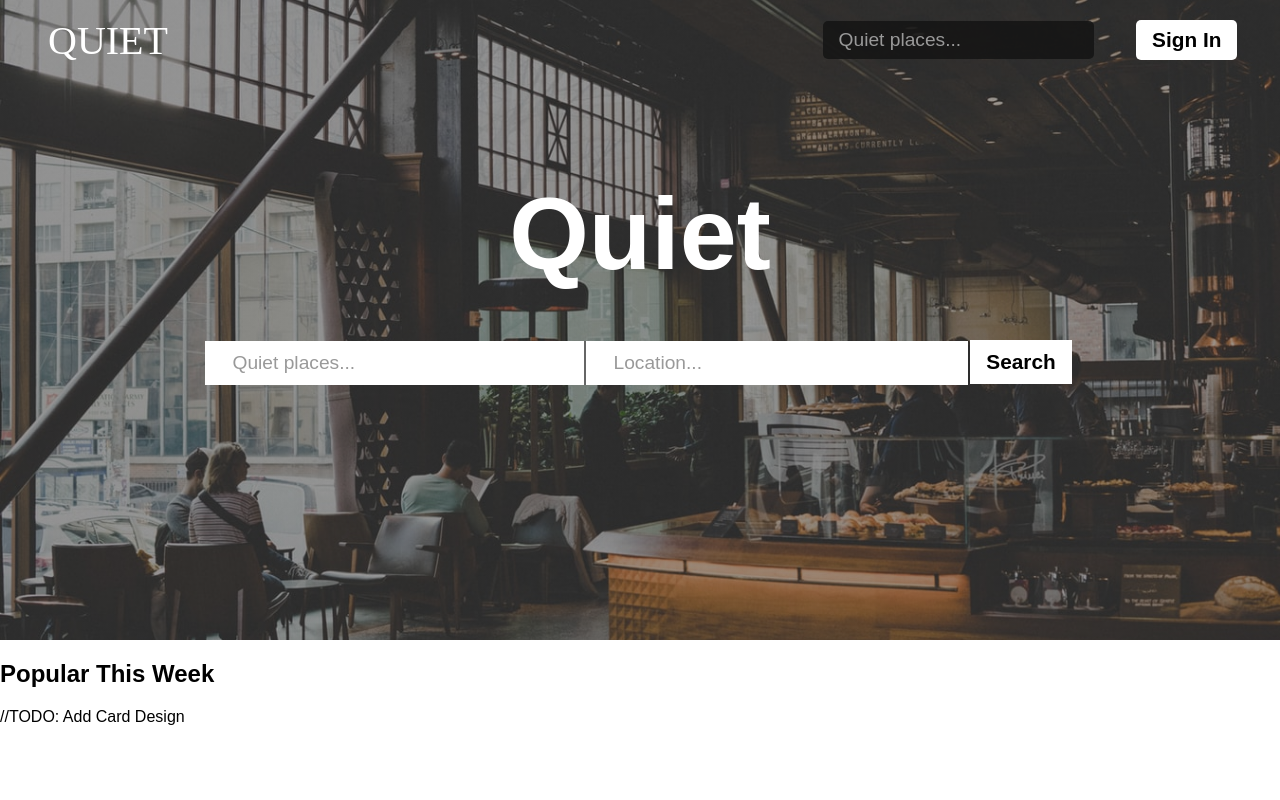
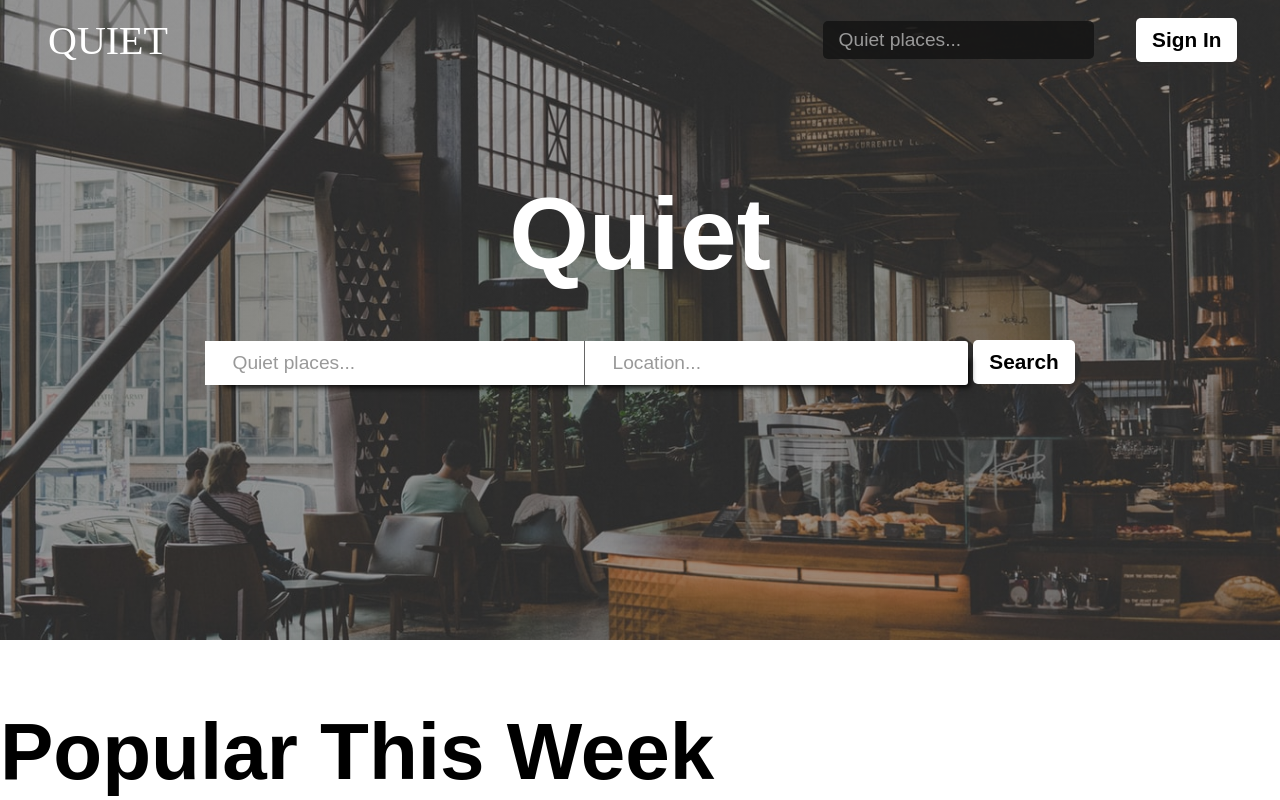
Before and after one commit to jayhan1109/Quiet, a React (Create React App) app in the folder client/: page / in a window 1280 px wide. Built offline with nearby package versions, Linux system fonts and the light colour scheme; a web font is replaced by a local one.

Commit message:
Move button css to global.scss & Finished Jumbotron design

```diff
--- a/client/src/components/landing/Landing.js
+++ b/client/src/components/landing/Landing.js
@@ -1,7 +1,6 @@
 import React, { Fragment } from "react";
 import styles from "./Landing.module.scss";
 import Navbar from "./Navbar";
-import Category from "../category/Category";
 const Landing = () => {
   return (
     <div className={styles.container}>
@@ -25,12 +24,7 @@ const Landing = () => {
         </form>
       </section>
       <section className={styles.category}>
-        <Fragment>
-          <h2 className={styles.title}>Popular This Week</h2>
-          <div className={styles.cardContainer}>
-            <div className={styles.card}>//TODO: Add Card Design</div>
-          </div>
-        </Fragment>
+        <h2 className={styles.categoryTitle}>Popular This Week</h2>
       </section>
     </div>
   );
--- a/client/src/components/landing/Landing.module.scss
+++ b/client/src/components/landing/Landing.module.scss
@@ -27,10 +27,14 @@
       background: $white-color;
       position: relative;
       margin-top: 3rem;
+      -webkit-box-shadow: 10px 10px 6px -8px rgba(0, 0, 0, 1);
+      -moz-box-shadow: 10px 10px 6px -8px rgba(0, 0, 0, 1);
+      box-shadow: 10px 10px 6px -8px rgba(0, 0, 0, 1);
 
       &:nth-child(2) {
         transform: translateX(-5px);
-        border-left: 2px solid #666;
+        border-left: 1px solid #666;
+        border-radius: 0px 3px 3px 0px;
       }
 
       &::placeholder {
@@ -38,24 +42,13 @@
       }
     }
     .submit {
-      color: $black-color;
-      text-decoration: none;
-      outline: none;
-      border: none;
-      cursor: pointer;
-      font-size: 1.3rem;
-      font-weight: bold;
-      background-color: $white-color;
-      padding: 0.6rem 1rem;
-      transform: translateX(-3px);
-
-      &:hover {
-        background-color: #eee;
-      }
-
-      &:active {
-        transform: scale(0.95);
-      }
+      @include whiteBtn();
     }
   }
 }
+
+.category {
+  .categoryTitle {
+    font-size: 5rem;
+  }
+}
--- a/client/src/components/landing/Navbar.module.scss
+++ b/client/src/components/landing/Navbar.module.scss
@@ -41,14 +41,7 @@
   }
 
   .signin {
-    color: $black-color;
-    text-decoration: none;
-    outline: none;
-    font-size: 1.3rem;
-    background-color: $white-color;
-    border-radius: 5px;
-    padding: 0.5rem 1rem;
-    font-weight: bold;
+    @include whiteBtn();
 
     &:hover {
       background-color: #eee;
--- a/client/src/global.scss
+++ b/client/src/global.scss
@@ -1,5 +1,26 @@
 $white-color: #ffffff;
 $black-color: #000000;
+
+@mixin whiteBtn {
+  color: $black-color;
+  text-decoration: none;
+  outline: none;
+  border: none;
+  cursor: pointer;
+  font-size: 1.3rem;
+  font-weight: bold;
+  background-color: $white-color;
+  padding: 0.6rem 1rem;
+  border-radius: 5px;
+
+  &:hover {
+    background-color: #eee;
+  }
+
+  &:active {
+    transform: scale(0.95);
+  }
+}
 
 @mixin desktop-logo {
   font-family: "Knewave";
```
